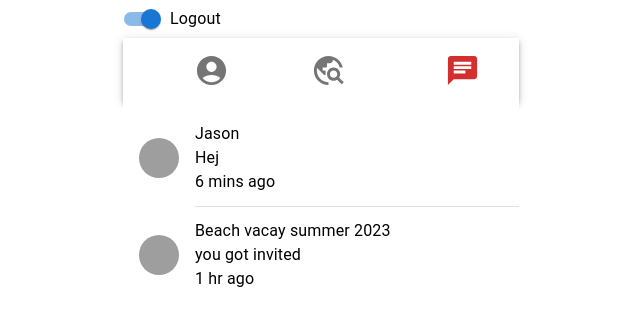
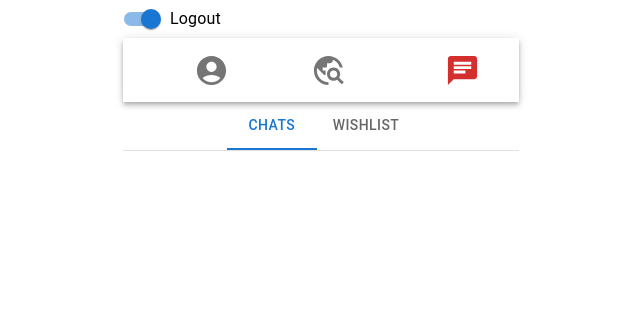
Before and after one commit to echugreeva/trex, a React (Create React App) app: page /chats in a window 1280 px wide. Shown: the top 326 px of the page, without its empty margins (319-959 px from the left). Built offline with nearby package versions, Linux system fonts and the light colour scheme; grey boxes are pictures that could not be loaded.

Commit message:
moved create trip to profile, added tabs chats and wishlist

```diff
--- a/package.json
+++ b/package.json
@@ -6,6 +6,7 @@
     "@emotion/react": "^11.11.1",
     "@emotion/styled": "^11.11.0",
     "@mui/icons-material": "^5.14.0",
+    "@mui/lab": "^5.0.0-alpha.140",
     "@mui/material": "^5.13.7",
     "@mui/x-date-pickers": "^6.11.0",
     "@testing-library/jest-dom": "^5.16.5",
--- a/src/App.js
+++ b/src/App.js
@@ -3,7 +3,7 @@ import { BrowserRouter, Routes, Route } from "react-router-dom";
 import Container from '@mui/material/Container';
 import OnboardingForm from './components/OnboardingForm';
 import Home from './components/Home';
-import ChatScreen from './components/chat/ChatsScreen'
+import ChatWishListScreen from './components/chat/ChatWishListScreen'
 import Header from './components/Header'
 import SingleChat from './components/chat/SingleChat'
 import TripForm from "./components/TripForm";
@@ -17,7 +17,7 @@ function App() {
       <Routes>
         <Route path='/' element={<OnboardingForm/>}/>
         <Route path='/home' element={<Home/>}/>
-        <Route path='/chats' element={<ChatScreen/>}/>
+        <Route path='/chats' element={<ChatWishListScreen/>}/>
         <Route path='/settings' element={<Home/>}/>
         <Route path="/chats/:person"  element={<SingleChat/>}/>
         <Route path="/newtrip"  element={<TripForm/>}/>
--- a/src/components/ImageCard.js
+++ b/src/components/ImageCard.js
@@ -115,7 +115,9 @@ const ImageCard = () => {
 
     const handleMatchReq = () => {
         //req logic
+        setMatchReq([...matchReq, tripToShow[0].id])
         tripEvaluate()
+        addToLocalStorage('matchedTrips',matchReq )
     }
     console.log(tripToShow)
     console.log(imgIndex)
@@ -232,13 +234,13 @@ const ImageCard = () => {
                     <IconButton aria-label="add to wishlist" onClick={() => { handleAddToWishList() }}>
                         <BookmarksIcon color='secondary' sx={{ fontSize: 35 }} />
                     </IconButton>
-                    <IconButton aria-label="new trip" onClick={
+                    {/* <IconButton aria-label="new trip" onClick={
                         () => {
                             navigate('/newtrip')
                         }
                     }>
                         <AddCircleIcon color='secondary' sx={{ fontSize: 35 }} />
-                    </IconButton>
+                    </IconButton> */}
                     <IconButton aria-label="add to intresting" onClick={() => { handleMatchReq() }}>
                         <FavoriteIcon color='success' sx={{ fontSize: 35 }} />
                     </IconButton>
--- a/src/components/Profile.js
+++ b/src/components/Profile.js
@@ -1,9 +1,18 @@
+import Button from '@mui/material/Button';
+import { useNavigate } from 'react-router-dom';
 import WishList from "./Wishlist"
+
 const Profile =() => {
+    const navigate = useNavigate()
 return (
     <>
-    <p>settings</p>
-    <WishList/>
+    <Button ariant="outlined"
+    onClick={()=>{navigate('/newtrip')}}
+    >My settings</Button>
+
+    <Button ariant="outlined"
+    onClick={()=>{navigate('/newtrip')}}
+    >Create New Trip</Button>
     </>
 )
 }
--- /dev/null
+++ b/src/components/chat/ChatWishListScreen.js
@@ -0,0 +1,32 @@
+import { useState } from 'react';
+import Box from '@mui/material/Box';
+import Tab from '@mui/material/Tab';
+import TabContext from '@mui/lab/TabContext';
+import TabList from '@mui/lab/TabList';
+import TabPanel from '@mui/lab/TabPanel';
+import WishList from '../Wishlist';
+import ChatScreen from '../chat/ChatsScreen'
+
+export default function LabTabs() {
+  const [value, setValue] = useState('1');
+
+  const handleChange = (event, newValue) => {
+    setValue(newValue);
+  };
+
+  return (
+    <Box sx={{ width: '100%', typography: 'body1' }}>
+      <TabContext value={value}>
+        <Box sx={{ borderBottom: 1, borderColor: 'divider' }}>
+          <TabList onChange={handleChange} aria-label="lab API tabs example" centered>
+            <Tab label="Chats" value="1" />
+            <Tab label="WishList" value="2" />
+
+          </TabList>
+        </Box>
+        <TabPanel value="1"><ChatScreen/></TabPanel>
+        <TabPanel value="2"><WishList/></TabPanel>
+      </TabContext>
+    </Box>
+  );
+}
--- a/src/components/chat/ChatsScreen.js
+++ b/src/components/chat/ChatsScreen.js
@@ -1,13 +1,37 @@
 
 import React from "react";
+import { useState } from 'react';
 import List from '@mui/material/List';
 import ChatPreview from "./ChatPreview"
 import Divider from '@mui/material/Divider';
+import { getFromLocalStorage, addToLocalStorage } from "../../helpers/localStorage";
+import trips from '../../trips.json'
 
 const ChatScreen = () => {
+    const [matchListIds, setIds] = useState(getFromLocalStorage('matchedTrips'))
+    const [matchTrips, setTrips] = useState([...trips.trips].filter(t => matchListIds.includes(t.id)))
+
     return (
         <List sx={{ width: '100%', bgcolor: 'background.paper' }}>
-            <ChatPreview
+            {
+                matchTrips.map(trip => {
+                    return (
+                        <ChatPreview
+                            name={trip.trip_title}
+                            message={trip.location}
+                            timestamp="6 mins ago"
+                            profilePic={trip.image[0]}
+                            location={trip.location}
+
+                        />
+
+
+
+
+                    )
+                })
+            }
+            {/* <ChatPreview
                 name="Jason"
                 message="Hej"
                 timestamp="6 mins ago"
@@ -18,7 +42,7 @@ const ChatScreen = () => {
                 name="Beach vacay summer 2023"
                 message="you got invited"
                 timestamp="1 hr ago"
-                profilePic="https://images.pexels.com/photos/635279/pexels-photo-635279.jpeg?auto=compress&cs=tinysrgb&w=1600" />
+                profilePic="https://images.pexels.com/photos/635279/pexels-photo-635279.jpeg?auto=compress&cs=tinysrgb&w=1600" /> */}
         </List>
     )
 };
```
Also changed, not shown: 1 other file (tests, documents, lock files or other folders).
